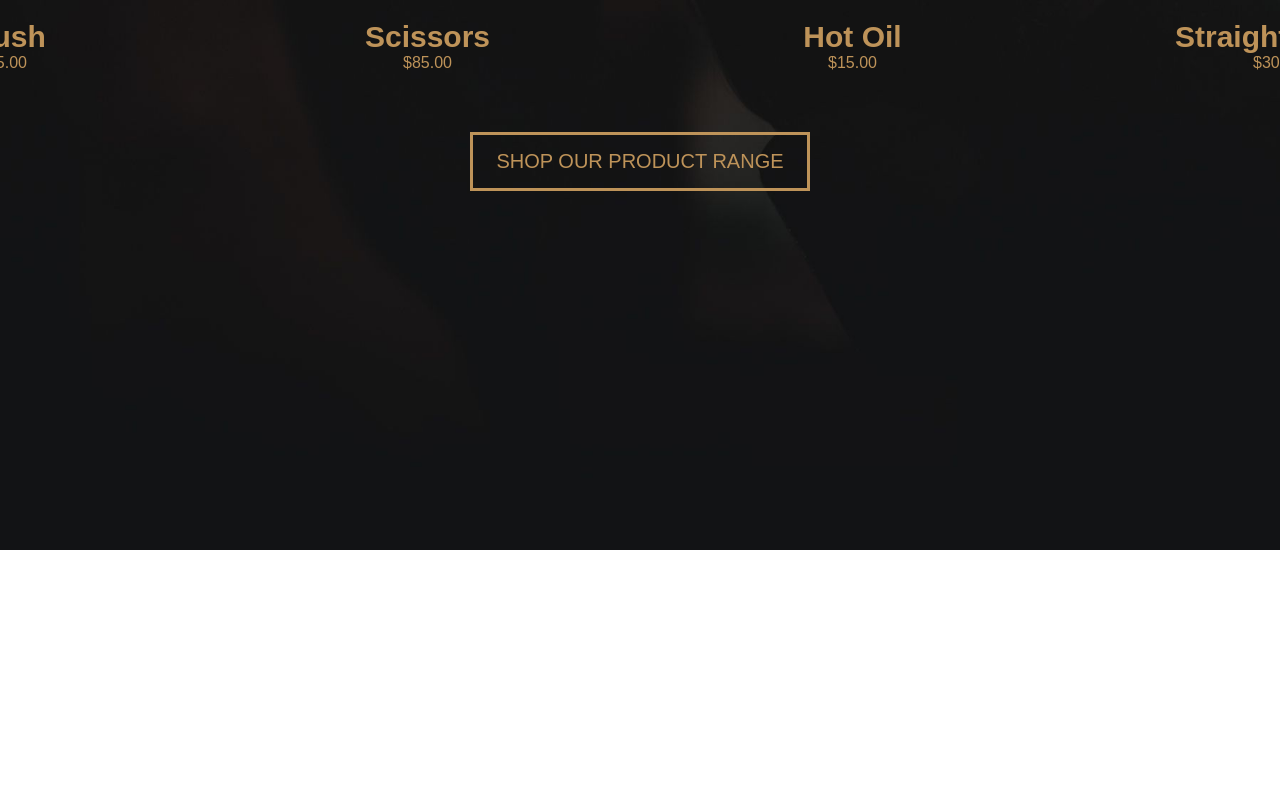
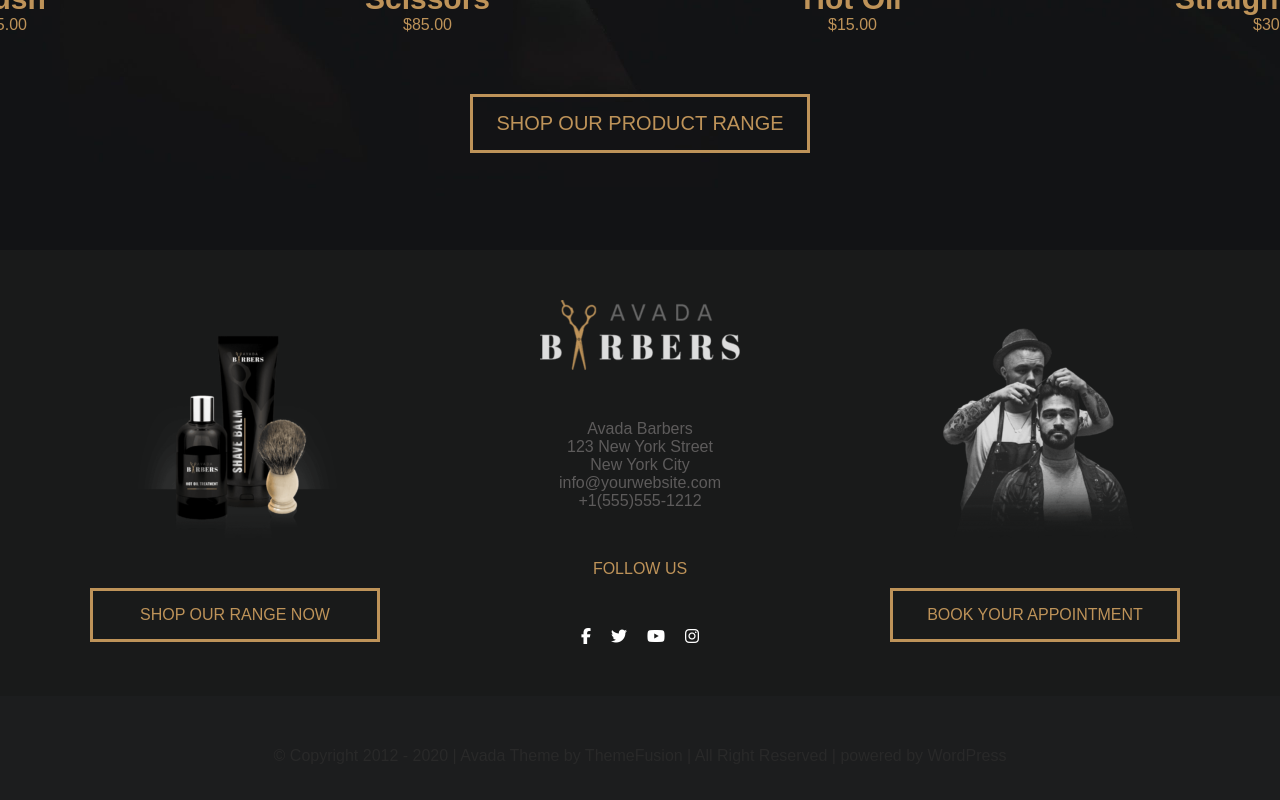
Before and after one commit to Carmine-Doronzo/proj-html-vuejs, a Vue app: page / in a window 1280 px wide. Shown: the part 3221-4021 px from the top of the page. Before the commit the page ends 3771 px from the top, so only its background shows below. Built offline with nearby package versions, Linux system fonts and the light colour scheme.

Commit message:
Add content at footerComponent

```diff
--- a/index.html
+++ b/index.html
@@ -2,7 +2,7 @@
 <html lang="en">
   <head>
     <meta charset="UTF-8" />
-    <link rel="icon" type="image/svg+xml" href="/vite.svg" />
+    <link rel="icon" type="image/svg+xml" href="/img/avadabarbers-logo-x1.png" />
     <meta name="viewport" content="width=device-width, initial-scale=1.0" />
     <title>Barber Shop</title>
   </head>
--- a/src/App.vue
+++ b/src/App.vue
@@ -2,6 +2,7 @@
 
         <HeaderComponent />
         <MainComponent />
+        <FooterComponent />
 
 
 
@@ -11,10 +12,12 @@
 <script>
 import HeaderComponent from './components/HeaderComponent.vue';
 import MainComponent from './components/MainComponent.vue'
+import FooterComponent from './components/FooterComponent.vue'
 export default {
   components: {
     HeaderComponent,
-    MainComponent
+    MainComponent,
+    FooterComponent
   }
 
 }
--- a/src/components/FooterComponent.vue
+++ b/src/components/FooterComponent.vue
@@ -1,15 +1,97 @@
 <template>
-    <div>
+    <div class="bg-191a1a">
+        <div class="container-footer">
+            <div class="row-footer">
+                <div class="card-footer" v-for="(item, i) in footer" :key="i">
+                    <img :src="`${item.img}`" alt="">
+                    <div v-if="i === 1">
+                        <p class="grey-color" v-for="(item,j) in contact" :key="j">{{ item }}</p>
 
+                    </div>
+                    <div :class="i === 1 ? 'orange-color':'orange-color button-footer'">{{ item.button }}</div>
+                    <div v-if="i === 1" class="social white-color">
+                        <span v-for="(item,y) in socialLink" :key="y"><i :class="`${item}`"></i></span>
+                    </div>
+
+                </div>
+            </div>
+
+        </div>
+    </div>
+    <div class="bg-1c1d1e">
+        <p class="dark-grey">&copy; Copyright 2012 - 2020 | Avada Theme by ThemeFusion | All Right Reserved | powered by WordPress</p>
     </div>
 </template>
 
 <script>
-    export default {
+import { db } from '../store.js'
+export default {
+    data() {
+        return {
+            footer: db.footer,
+            contact: db.contact,
+            socialLink: db.socialLink
+        }
+    },
 
-    }
+
+
+}
 </script>
 
 <style lang="scss" scoped>
+.bg-191a1a {
+    background-color: #191a1a;
+}
+.bg-1c1d1e{
+    background-color: #1c1d1e;
+    height: 120px;
+    display: flex;
+    align-items: center;
+    justify-content: center;
+}
+.container-footer{
+    padding: 50px 0;
+}
+.row-footer{
+    display: flex;
+    justify-content: center;
+    align-items: center;
+    gap: 150px;
+}
+.card-footer{
+    text-align: center;
+    display: flex;
+    flex-direction: column;
+    gap: 50px;
 
+}
+
+
+.social{
+    display: flex;
+    flex-direction: row;
+    justify-content: center;
+    gap: 20px;
+}
+.orange-color{
+    color: #be9359;
+}
+.button-footer{
+    border: 3px solid ;
+    padding: 15px 15px;
+    width: 290px;
+    text-align: center;
+    color: #be9359;
+    //font-size: 20px;
+}
+.white-color{
+    color:white;
+}
+.grey-color{
+    color: #5d5b5b;
+}
+.dark-grey{
+    color: #292929;
+}
 </style>
--- a/src/components/ProductsContent.vue
+++ b/src/components/ProductsContent.vue
@@ -11,7 +11,7 @@
                 </div>
 
             </div>
-            <p class="our-services">SHOP OUR PRODUCT RANGE</p>
+            <p class="our-products">SHOP OUR PRODUCT RANGE</p>
         </div>
 
     </div>
--- a/src/store.js
+++ b/src/store.js
@@ -5,32 +5,32 @@ export const db = reactive({
     menuLink:
         [
             {
-            name:'Home',
-            src:'www.google.com'
+                name: 'Home',
+                src: 'www.google.com'
             },
             {
-            name:'About Us',
-            src:'primo'
+                name: 'About Us',
+                src: 'primo'
             },
             {
-            name:'Services',
-            src:'www.google.com'
+                name: 'Services',
+                src: 'www.google.com'
             },
             {
-            name:'shop',
-            src:'www.google.com'
+                name: 'shop',
+                src: 'www.google.com'
             },
             {
-            name:'Our Team',
-            src:'www.google.com'
+                name: 'Our Team',
+                src: 'www.google.com'
             },
             {
-            name:'Blog',
-            src:'www.google.com'
+                name: 'Blog',
+                src: 'www.google.com'
             },
             {
-            name:'Contact Us',
-            src:'www.google.com'
+                name: 'Contact Us',
+                src: 'www.google.com'
             },
         ],
     openMenu: false,
@@ -38,60 +38,99 @@ export const db = reactive({
     services:
         [
             {
-            name:'Trim & Cut',
-            img:'/img/avadabarbers-trimcut-icon-before.png',
-            description:'Avada Barbers are experts i nthe lickety split trim and hair cut. Quick but careful and ridiculously good loking.'
+                name: 'Trim & Cut',
+                img: '/img/avadabarbers-trimcut-icon-before.png',
+                description: 'Avada Barbers are experts i nthe lickety split trim and hair cut. Quick but careful and ridiculously good loking.'
 
             },
             {
-            name:'Wash & Dry',
-            img:'/img/avadabarbers-washndry-icon.png',
-            description:'Take a seat in our fine leather chairs, lean back and let us lather you a fresh head in a luxurious fashion.'
+                name: 'Wash & Dry',
+                img: '/img/avadabarbers-washndry-icon.png',
+                description: 'Take a seat in our fine leather chairs, lean back and let us lather you a fresh head in a luxurious fashion.'
             },
             {
-            name:'Beard Tidy',
-            img:'/img/avadabarbers-beardtrim-icon.png',
-            description:'Tame the tangles and untidy facial hairs like a gentleman with our Beard tidy services from Avada Barbers.'
+                name: 'Beard Tidy',
+                img: '/img/avadabarbers-beardtrim-icon.png',
+                description: 'Tame the tangles and untidy facial hairs like a gentleman with our Beard tidy services from Avada Barbers.'
             },
 
         ],
-    products:[
+    products: [
         {
-            name:'Brush',
+            name: 'Brush',
             img: '/img/brush_dark-800x800.png',
-            price:'$15.00',
-            description:'Lorem ipsum dolor, sit amet consectetur adipisicing elit. Impedit error unde suscipit nostrum repellat quibusdam, nam nihil natus provident dolor sint fuga porro velit fugit, autem libero reprehenderit.'
+            price: '$15.00',
+            description: 'Lorem ipsum dolor, sit amet consectetur adipisicing elit. Impedit error unde suscipit nostrum repellat quibusdam, nam nihil natus provident dolor sint fuga porro velit fugit, autem libero reprehenderit.'
         },
         {
-            name:'Scissors',
+            name: 'Scissors',
             img: '/img/scissors-800x800.png',
-            price:'$85.00',
-            description:'Lorem ipsum dolor, sit amet consectetur adipisicing elit. Impedit error unde suscipit nostrum repellat quibusdam, nam nihil natus provident dolor sint fuga porro velit fugit, autem libero reprehenderit.'
+            price: '$85.00',
+            description: 'Lorem ipsum dolor, sit amet consectetur adipisicing elit. Impedit error unde suscipit nostrum repellat quibusdam, nam nihil natus provident dolor sint fuga porro velit fugit, autem libero reprehenderit.'
         },
         {
-            name:'Hot Oil',
+            name: 'Hot Oil',
             img: '/img/hot_oil_dark-800x800.png',
-            price:'$15.00',
-            description:'Lorem ipsum dolor, sit amet consectetur adipisicing elit. Impedit error unde suscipit nostrum repellat quibusdam, nam nihil natus provident dolor sint fuga porro velit fugit, autem libero reprehenderit.'
+            price: '$15.00',
+            description: 'Lorem ipsum dolor, sit amet consectetur adipisicing elit. Impedit error unde suscipit nostrum repellat quibusdam, nam nihil natus provident dolor sint fuga porro velit fugit, autem libero reprehenderit.'
         },
         {
-            name:'Straight Razor',
+            name: 'Straight Razor',
             img: '/img/straight_razor_dark-800x800.png',
-            price:'$30.00',
-            description:'Lorem ipsum dolor, sit amet consectetur adipisicing elit. Impedit error unde suscipit nostrum repellat quibusdam, nam nihil natus provident dolor sint fuga porro velit fugit, autem libero reprehenderit.'
+            price: '$30.00',
+            description: 'Lorem ipsum dolor, sit amet consectetur adipisicing elit. Impedit error unde suscipit nostrum repellat quibusdam, nam nihil natus provident dolor sint fuga porro velit fugit, autem libero reprehenderit.'
         },
         {
-            name:'Safety Set',
+            name: 'Safety Set',
             img: '/img/safety_set-800x800.png',
-            price:'$30.00',
-            description:'Lorem ipsum dolor, sit amet consectetur adipisicing elit. Impedit error unde suscipit nostrum repellat quibusdam, nam nihil natus provident dolor sint fuga porro velit fugit, autem libero reprehenderit.'
+            price: '$30.00',
+            description: 'Lorem ipsum dolor, sit amet consectetur adipisicing elit. Impedit error unde suscipit nostrum repellat quibusdam, nam nihil natus provident dolor sint fuga porro velit fugit, autem libero reprehenderit.'
         },
         {
-            name:'Shaving Butter',
+            name: 'Shaving Butter',
             img: '/img/shaving_butter-800x800.png',
-            price:'$15.00',
-            description:'Lorem ipsum dolor, sit amet consectetur adipisicing elit. Impedit error unde suscipit nostrum repellat quibusdam, nam nihil natus provident dolor sint fuga porro velit fugit, autem libero reprehenderit.'
+            price: '$15.00',
+            description: 'Lorem ipsum dolor, sit amet consectetur adipisicing elit. Impedit error unde suscipit nostrum repellat quibusdam, nam nihil natus provident dolor sint fuga porro velit fugit, autem libero reprehenderit.'
         },
+    ],
+    footer:
+        [
+            {
+                img: '/img/avadabarbers_footer_shop_image-300x234.png',
+                button: 'SHOP OUR RANGE NOW'
+
+
+
+
+            },
+            {
+                img: '/img/avadabarbers-logo-x2-200x70.png',
+                button: 'FOLLOW US',
+
+            },
+            {
+                img: '/img/avadabarbers_footer_appointment_image-300x234.png',
+                button: 'BOOK YOUR APPOINTMENT'
+
+            }
+
+
+        ],
+    contact:
+    [
+        'Avada Barbers',
+        '123 New York Street',
+        'New York City',
+        'info@yourwebsite.com',
+        '+1(555)555-1212'
+    ]
+        ,
+    socialLink:
+    [
+        "fa-brands fa-facebook-f",
+        "fa-brands fa-twitter",
+        "fa-brands fa-youtube",
+        "fa-brands fa-instagram"
     ]
 
 })
--- a/src/style/partials/_products.scss
+++ b/src/style/partials/_products.scss
@@ -7,8 +7,8 @@
     flex-direction: column;
     justify-content: center;
     align-items: center;
-    height: 1200px;
-    //padding-top: 150px;
+    height: 900px;
+    padding-top: 150px;
     text-align: center;
     //margin-top: -40px;
     //gap: 60px;
@@ -43,3 +43,15 @@
 .card-products > h2{
     font-size: 30px;
 }
+.card-products > img{
+    height: 400px;
+
+}
+.our-products{
+    border: 3px solid ;
+    padding: 15px 15px;
+    width: 340px;
+    text-align: center;
+    color: #be9359;
+    font-size: 20px;
+}
```
Lines whose indentation alone changed are shown as unchanged.
